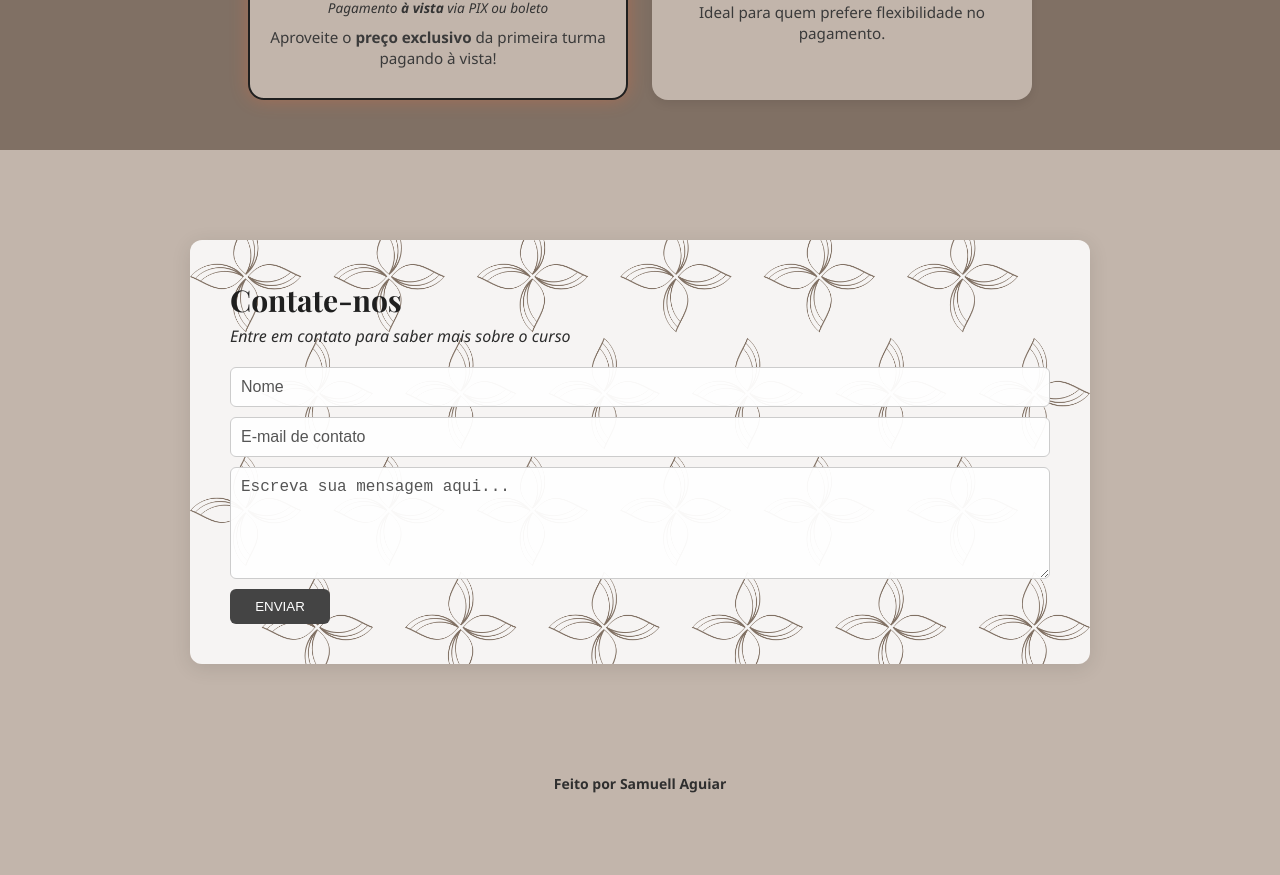
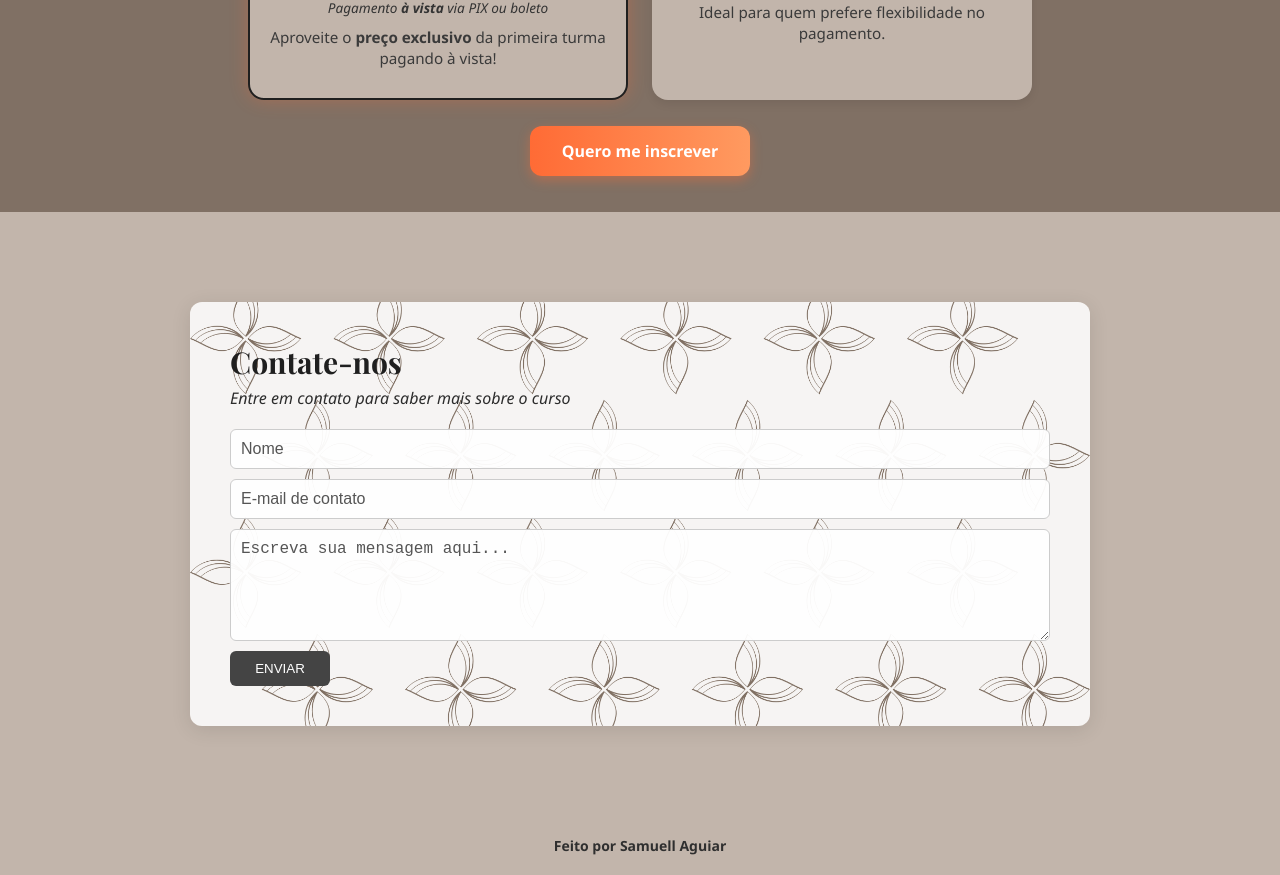
Before and after one commit to SamuellAguiar/Site_Kelly, a React (Vite) app in the folder landing-page/landing-page/: page / in a window 1280 px wide. Shown: the part 4114-4989 px from the top of the page. Before the commit the page ends 4927 px from the top, so only its background shows below. Built offline with nearby package versions, Linux system fonts and the light colour scheme; a web font is replaced by a local one.

Commit message:
feat(cards): add enrollment button linking to external registration page

```diff
--- a/landing-page/landing-page/src/components/cards/Cards.css
+++ b/landing-page/landing-page/src/components/cards/Cards.css
@@ -84,6 +84,28 @@
   box-shadow: 0 2px 8px rgba(255, 107, 53, 0.4);
 }
 
+.inscricao-container {
+  text-align: center;
+  margin-top: 40px;
+}
+
+.inscricao-button {
+  background: linear-gradient(90deg, #ff6b35, #ff9a60);
+  color: #fff;
+  padding: 14px 32px;
+  border-radius: 12px;
+  font-weight: bold;
+  text-decoration: none;
+  box-shadow: 0 4px 12px rgba(255, 107, 53, 0.4);
+  transition: 0.3s ease;
+}
+
+.inscricao-button:hover {
+  background: linear-gradient(90deg, #ff7e4c, #ffb080);
+  transform: translateY(-3px);
+}
+
+
 @media (max-width: 700px) {
   .values-container {
     flex-direction: column;
--- a/landing-page/landing-page/src/components/cards/Cards.jsx
+++ b/landing-page/landing-page/src/components/cards/Cards.jsx
@@ -34,6 +34,18 @@ const Cards = () => {
           </p>
         </div>
       </div>
+
+      {/* Botão de inscrição */}
+      <div className="inscricao-container">
+        <a
+          href="https://samuellaguiar.vercel.app/" // 👉 coloque aqui o link real
+          target="_blank"
+          rel="noopener noreferrer"
+          className="inscricao-button"
+        >
+          Quero me inscrever
+        </a>
+      </div>
     </section>
   );
 };
```
